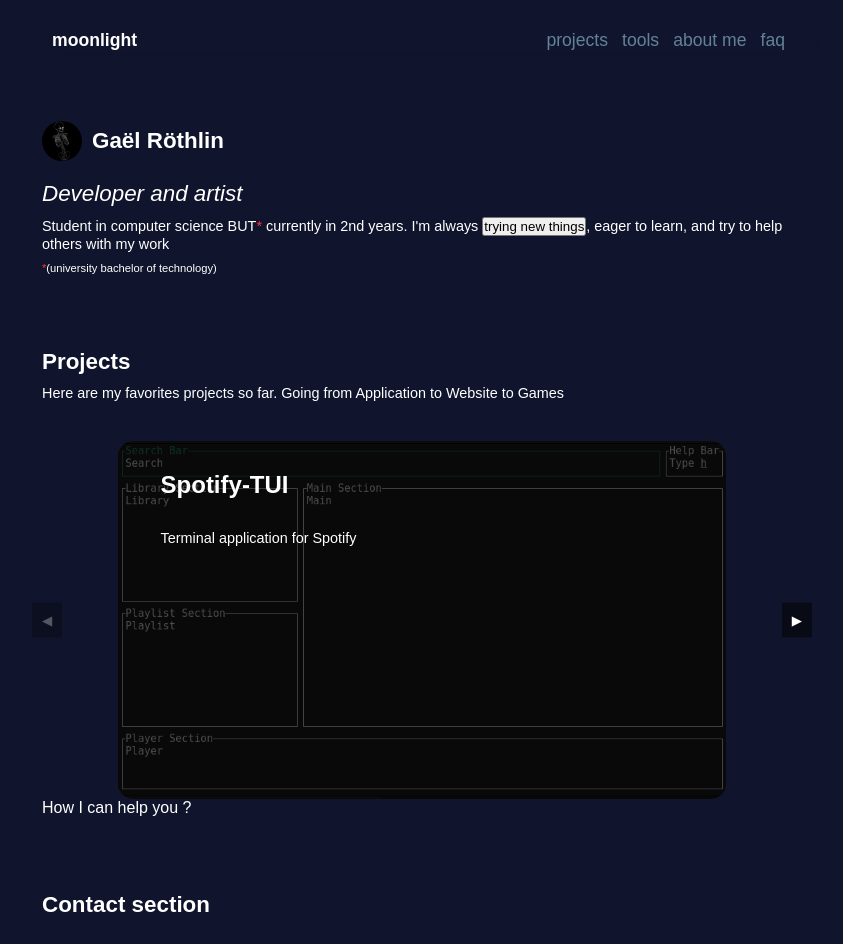
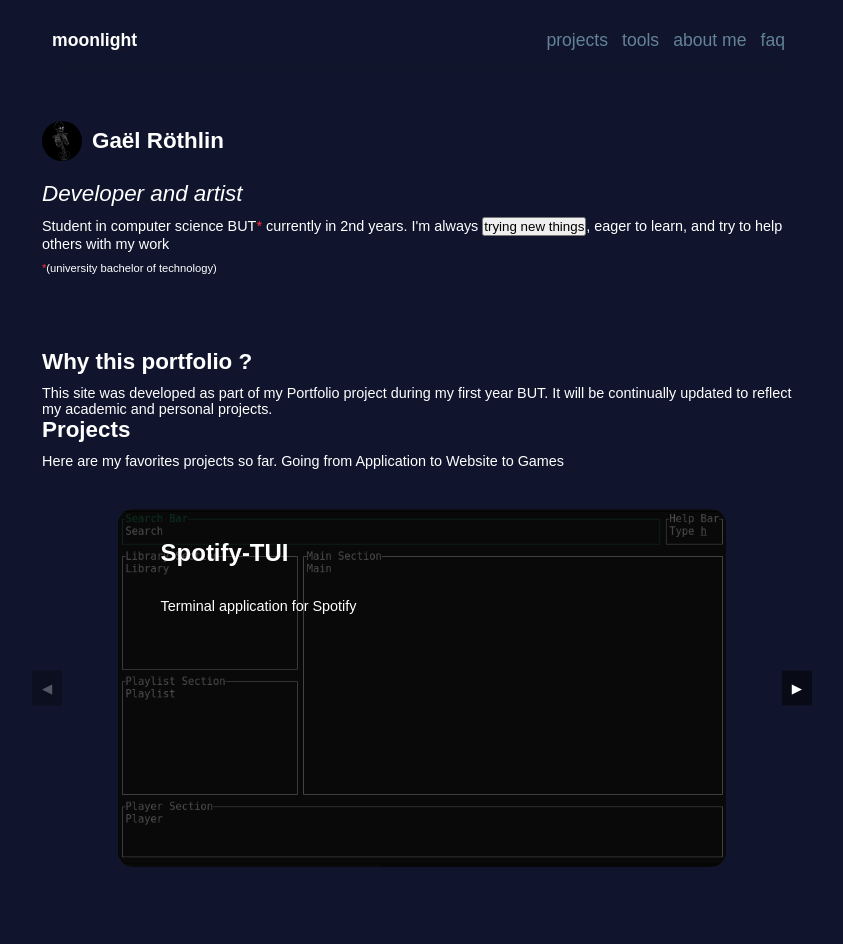
Before and after one commit to moonlight58/portfolio, a Vue app: page /#/ in a window 1280 px wide. Shown: the top 944 px of the page, without its empty margins (218-1061 px from the left). Built offline with nearby package versions, Linux system fonts and the light colour scheme; a web font is replaced by a local one.

Commit message:
about-portfolio content finished

```diff
--- a/src/components/CarouselProject.vue
+++ b/src/components/CarouselProject.vue
@@ -119,7 +119,7 @@
 
 .overlay h3 {
   font-size: 1.5rem;
-  margin: 5% 0 5% 7%;
+  margin: 5% 7% 5% 7%;
 }
 
 .overlay p {
--- a/src/components/NavBar.vue
+++ b/src/components/NavBar.vue
@@ -86,6 +86,10 @@
     padding: 30px 30px;
   }
 
+  .navbar-small {
+    padding: 15px 30px;
+  }
+
   .navbar .links a{
     font-size: 1.1rem;
   }
--- a/src/views/Home.vue
+++ b/src/views/Home.vue
@@ -19,6 +19,12 @@
 
     </div>
 
+    <div class="about">
+
+      <div class="about-title">Why this portfolio ?</div>
+      <div class="about-content">This site was developed as part of my Portfolio project during my first year BUT. It will be continually updated to reflect my academic and personal projects.</div>
+
+    </div>
 
     <div class="project">
 
@@ -29,7 +35,7 @@
 
     </div>
 
-    <div class="help">How I can help you ?</div>
+
 
     <div class="contact">Contact section</div>
 
@@ -115,11 +121,20 @@
 }
 
 .contact {
-  margin-top: 75px;
+  margin: 75px;
   font-size: 1.4rem;
   font-weight: bold;
 }
 
+.about-title {
+  margin: 75px 0 10px 0;
+  font-size: 1.4rem;
+  font-weight: bold;
+}
+
+.about-content {
+  font-size: 0.9rem;
+}
 
 @media (min-width: 420px) {
   .container {
```
